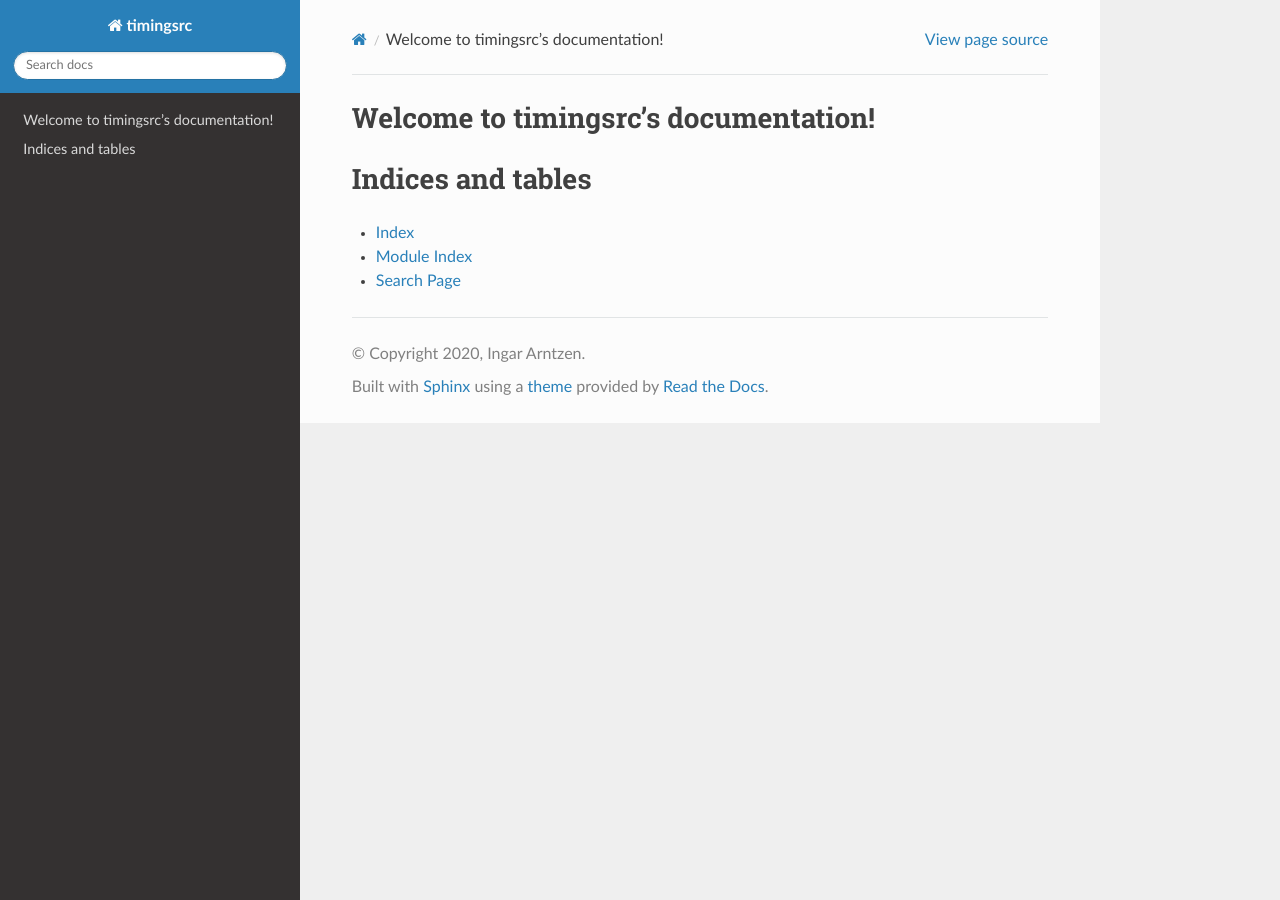
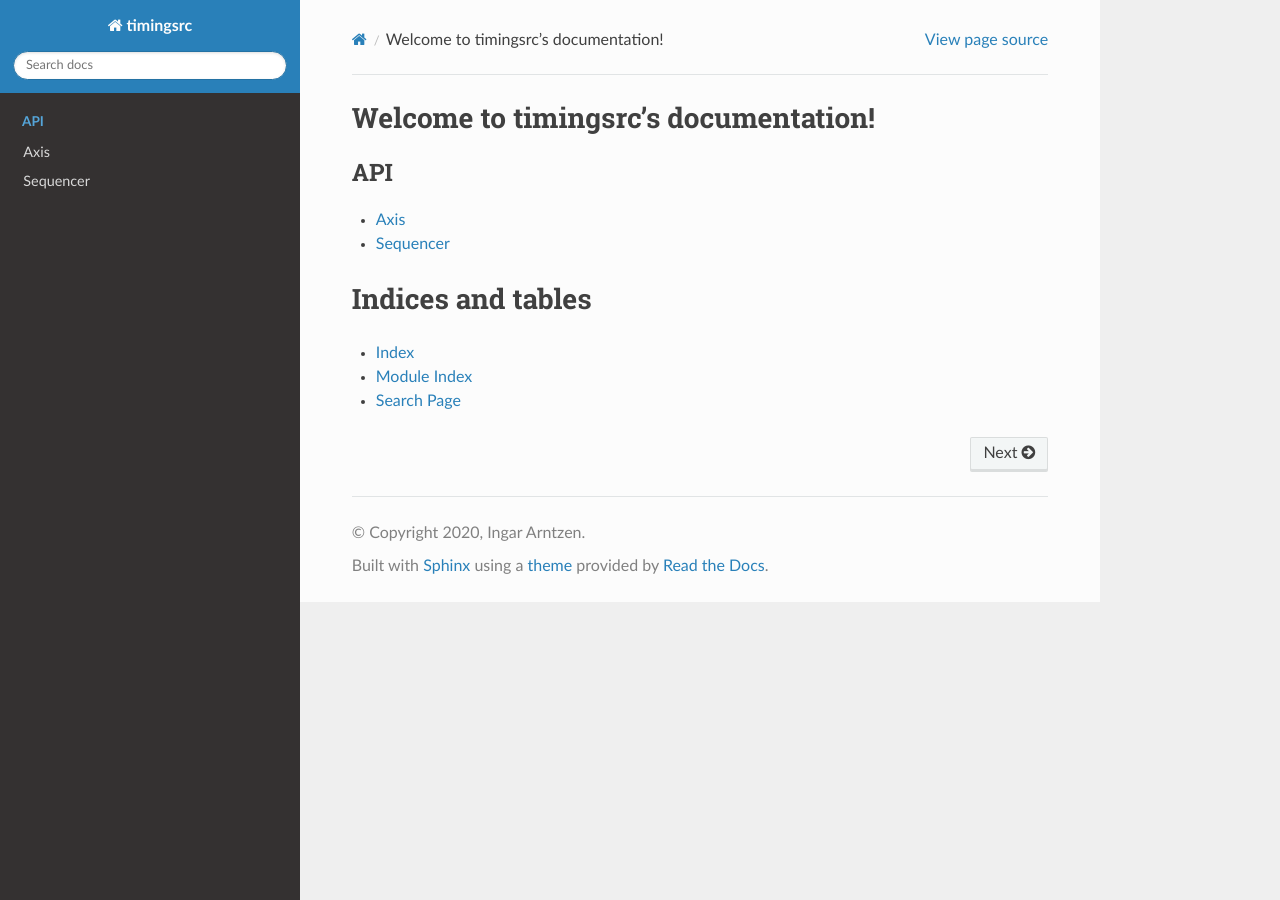
Before and after one commit to ingararntzen/timingdocs, a Sphinx documentation site: the page built from docs/source/index.rst, in a window 1280 px wide. Built offline with Sphinx 7.4.7 and the Read the Docs theme 2.0.0, drawn with Linux system fonts in a browser that asks for light colours.

Commit message:
created axis and sequencer

```diff
--- /dev/null
+++ b/docs/source/axis.rst
@@ -0,0 +1,5 @@
+*************
+Axis
+*************
+
+About Axis
--- a/docs/source/index.rst
+++ b/docs/source/index.rst
@@ -8,7 +8,18 @@
 
 .. toctree::
    :maxdepth: 2
-   :caption: Contents:
+   :caption: Timing Object
+
+.. toctree::
+   :maxdepth: 2
+   :caption: API
+
+   axis.rst
+   sequencer.rst
+
+.. toctree::
+   :maxdepth: 2
+   :caption: Audio/Video
 
 
 
--- /dev/null
+++ b/docs/source/sequencer.rst
@@ -0,0 +1,3 @@
+***********
+Sequencer
+***********
```
